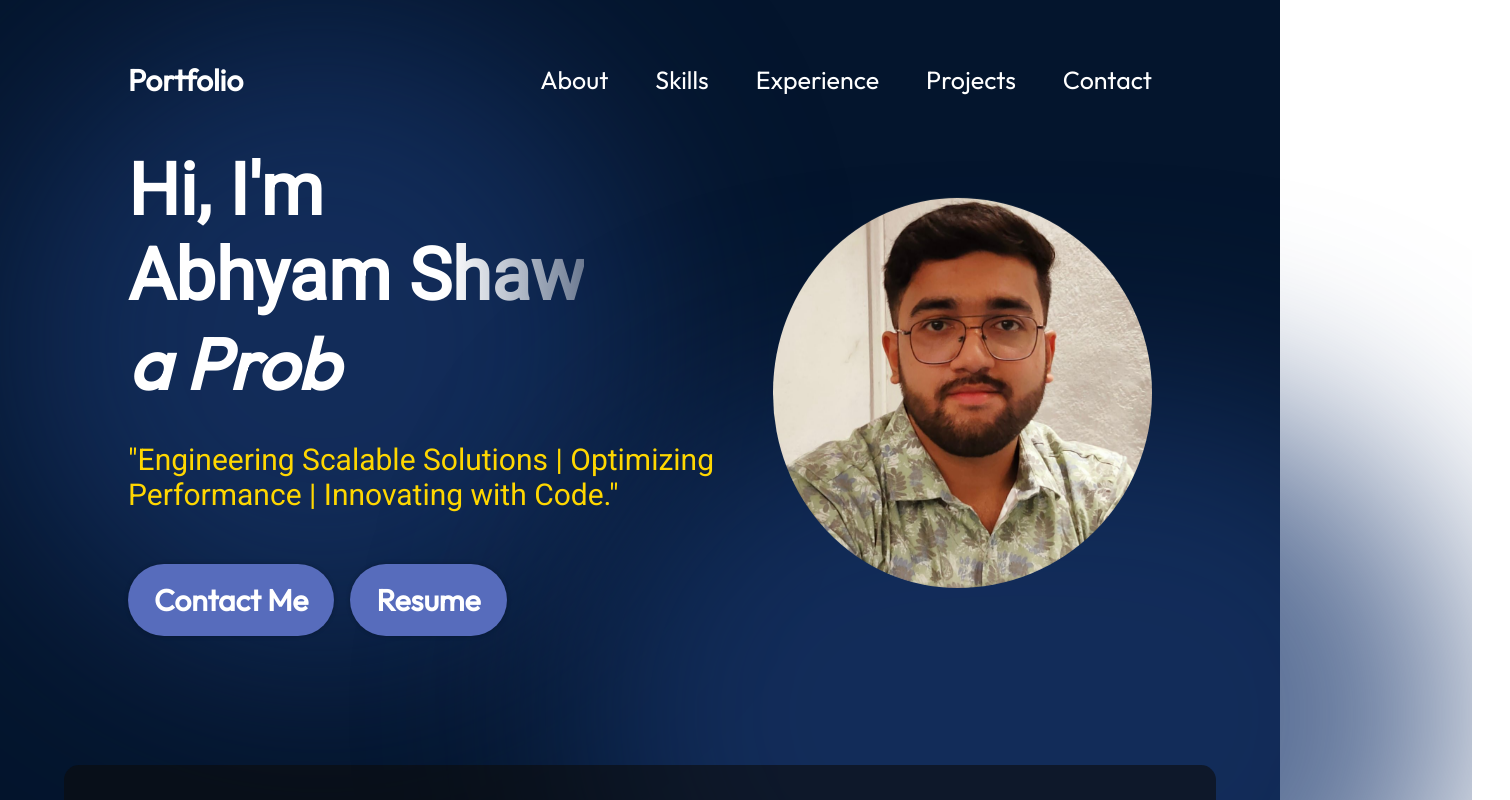
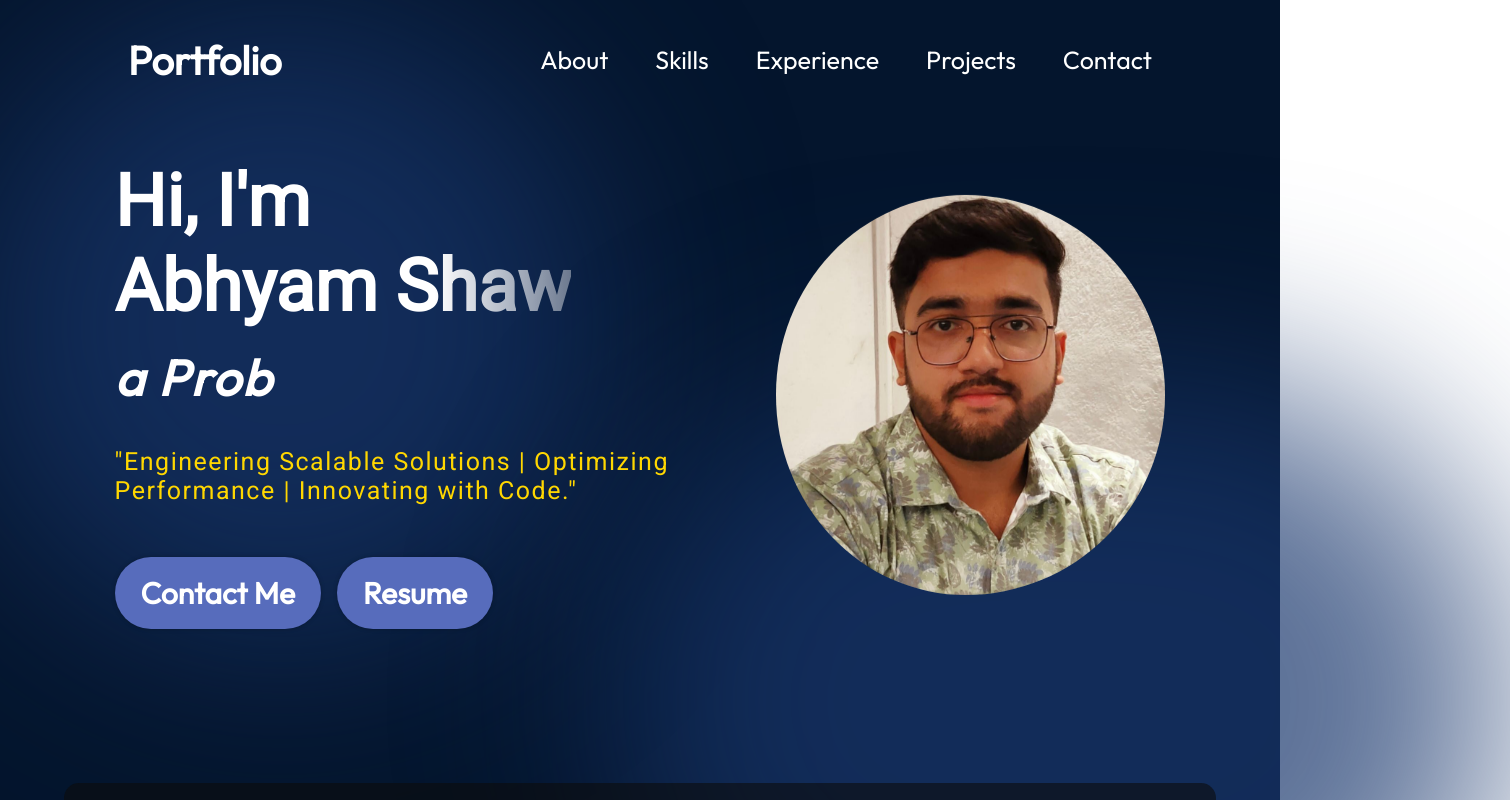
Before and after one commit to Abhyam-Shaw03/portfolio, a React (Vite) app: page / in a window 1280 px wide. Shown: the top 800 px of the page, 1510 px wide, since content can reach past the window. Built offline with nearby package versions, Linux system fonts and the light colour scheme.

Commit message:
Added some effects to navbar and about Image

```diff
--- a/package.json
+++ b/package.json
@@ -16,7 +16,8 @@
     "react": "^18.3.1",
     "react-dom": "^18.3.1",
     "react-simple-typewriter": "^5.0.1",
-    "swiper": "^11.2.1"
+    "swiper": "^11.2.1",
+    "vanilla-tilt": "^1.8.1"
   },
   "devDependencies": {
     "@eslint/js": "^9.17.0",
--- a/src/components/About/About.jsx
+++ b/src/components/About/About.jsx
@@ -1,13 +1,28 @@
-import React from "react";
+import React, { useEffect, useRef } from "react";
 import styles from "./About.module.css";
 import { getImageUrl } from "../../utils";
+import VanillaTilt from "vanilla-tilt";
 
 const About = () => {
+  const imageRef = useRef(null);
+
+  useEffect(() => {
+    if (imageRef.current) {
+      VanillaTilt.init(imageRef.current, {
+        max: 25,
+        speed: 400,
+        glare: true,
+        "max-glare": 0.5,
+      });
+    }
+  }, []);
+
   return (
     <section className={styles.container} id="about">
       <h2 className={styles.title}>About Me</h2>
       <div className={styles.content}>
         <img
+          ref={imageRef}
           src={getImageUrl("about/ownpic.jpg")}
           alt="me"
           className={styles.aboutImage}
--- a/src/components/Hero/Hero.module.css
+++ b/src/components/Hero/Hero.module.css
@@ -7,8 +7,12 @@
   justify-content: space-between;
   margin-top: 49px;
   z-index: 1;
-  margin-left: 10%;
-  margin-right: 10%;
+  margin-left: 7%;
+  margin-right: 7%;
+  /*Some experiments*/
+  /* background-color: #ff6b6b; */
+  padding: 25px;
+  border-radius: 20px;
 }
 
 .content {
@@ -47,6 +51,9 @@
   font-weight: bold;
   color: var(--color-primary);
   font-style: italic; /* Adjust to your theme */
+  font-size: 50px;
+  letter-spacing: 2px;
+  /* text-decoration: underline; */
 }
 
 /* Custom blinking cursor effect for react-simple-typewriter */
@@ -64,10 +71,11 @@
 }
 
 .description {
-  font-size: 30px;
+  font-size: 25px;
   font-family: var(--font-roboto);
   margin-bottom: 52px;
   color: gold;
+  letter-spacing: 1.5px;
 }
 
 .contactBtn, .downloadBtn {
--- a/src/components/Navbar/Navbar.module.css
+++ b/src/components/Navbar/Navbar.module.css
@@ -5,16 +5,21 @@
   display: flex;
   align-items: center;
   justify-content: space-between;
-  padding-top: 61px;
+  padding-top: 35px;
   z-index: 2;
   margin: 0 10%;
 }
 
 .title {
-  font-size: 30px;
+  font-size: 40px;
   font-weight: 600;
   text-decoration: none;
   color: var(--color-text);
+}
+
+.title:hover {
+  transform: scale(1.5);
+  color: gold;
 }
 
 
@@ -36,6 +41,18 @@
   font-size: 25px;
   color: var(--color-text);
   text-decoration: none;
+}
+
+.menuItems li:hover {
+  transform: scale(1.25);
+  box-shadow: 0 10px 20px rgba(246, 193, 2, 0.805), 0 6px 15px rgba(0, 0, 0, 0.1);
+  background-color: gold;
+  border-radius: 20px;
+  padding: 7px;
+}
+
+.menuItems a:hover {
+  color: black;
 }
 
 @media screen and (max-width: 830px) {
--- a/src/components/Project/ProjectCard.jsx
+++ b/src/components/Project/ProjectCard.jsx
@@ -25,10 +25,10 @@ export const ProjectCard = ({
         })}
       </ul>
       <div className={styles.links}>
-        <a href={demo} className={styles.link}>
+        <a href={demo} className={styles.link} target="_blank">
           Demo
         </a>
-        <a href={source} className={styles.link}>
+        <a href={source} className={styles.link} target="_blank">
           Source
         </a>
       </div>
--- a/src/data/projects.json
+++ b/src/data/projects.json
@@ -5,6 +5,6 @@
       "description": "This is a project made to showcase my skills on the frontend.",
       "skills": ["React", "HTML", "CSS"],
       "demo": "https://www.example.com",
-      "source": "https://www.github.com"
+      "source": "https://github.com/Abhyam-Shaw03/portfolio"
     }
 ]
```
Also changed, not shown: 1 other file (tests, documents, lock files or other folders).
